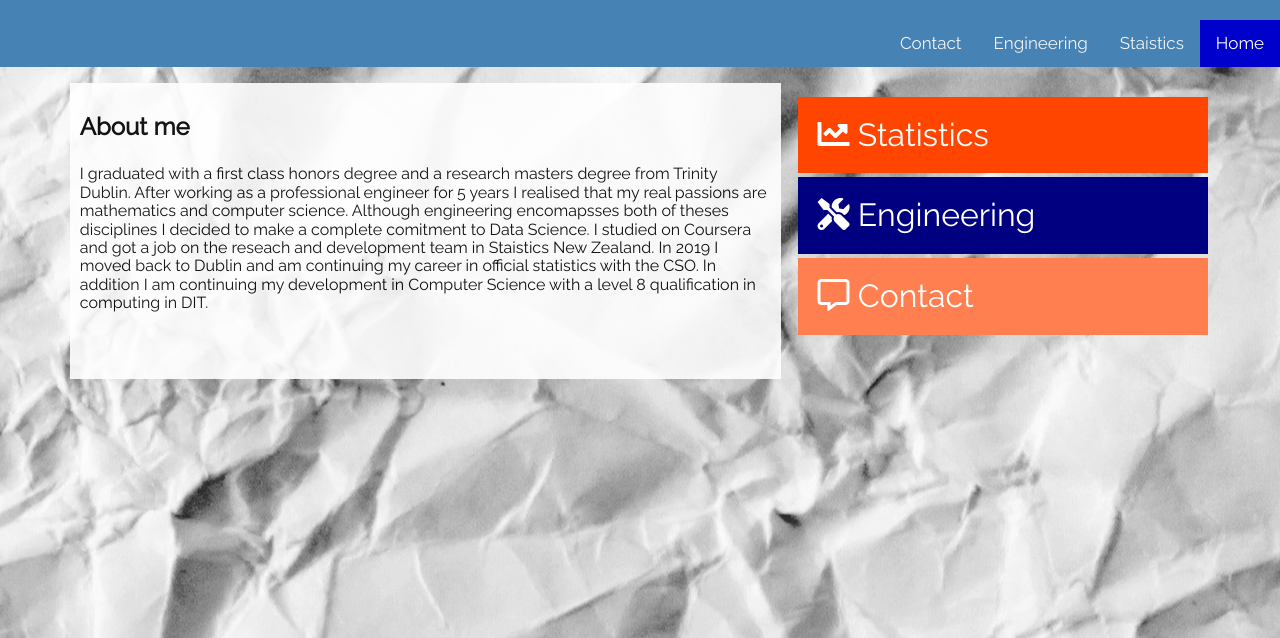
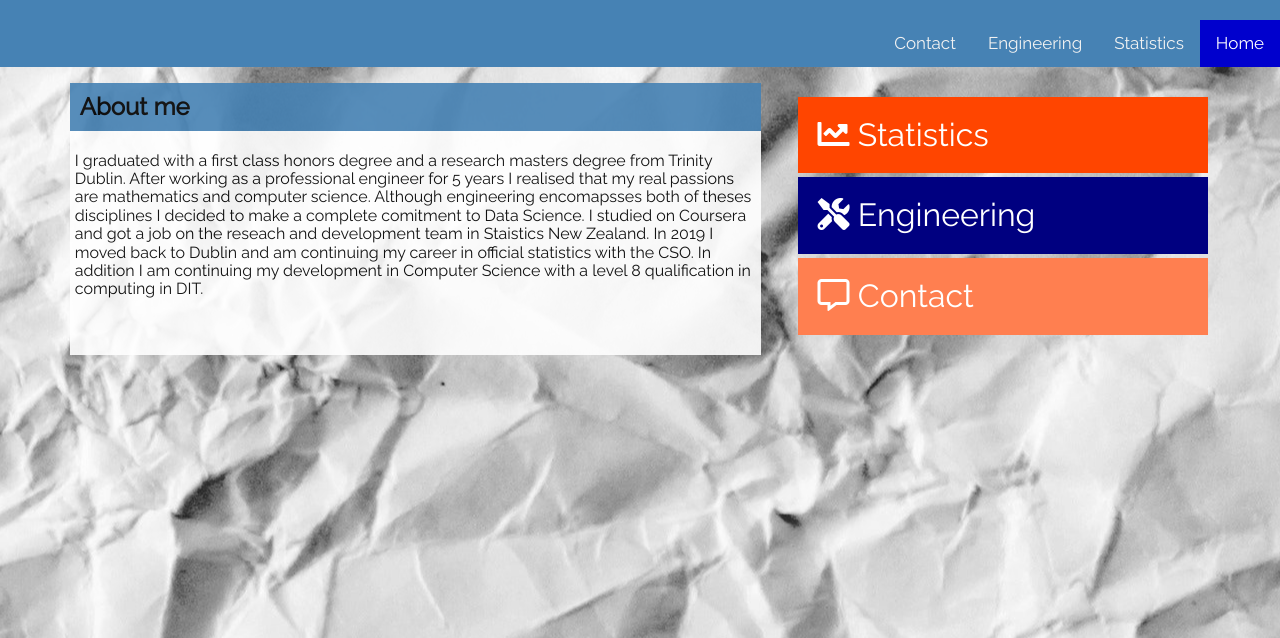
Before and after one commit to Donal-lynch/cv_website, a plain HTML site: page index.html in a window 1280 px wide. Shown: the part 60-698 px from the top of the page. Drawn offline with nearby package versions, Linux system fonts and the light colour scheme.

Commit message:
added margin to .about-me

```diff
--- a/index.html
+++ b/index.html
@@ -62,7 +62,7 @@
 
 				<div class = 'nav-list' id="myTopnav">
 				  <a href="#home" class="active">Home</a>
-				  <a href="statistics.html">Staistics</a>
+				  <a href="statistics.html">Statistics</a>
 				  <a href="engineering.html">Engineering</a>
 				  <a href="contact.html">Contact</a>
 				  <a href="javascript:void(0);" class="icon" onclick="myFunction()">
--- a/mystyles.css
+++ b/mystyles.css
@@ -27,7 +27,7 @@ h1 a{
   text-decoration:none;
   color: white;}
 
-h3{
+h2, h3{
   background-color: steelblue;
   padding: 10px;
   margin: 0px 0px 0.5rem 0px;
@@ -35,6 +35,8 @@ h3{
   margin-right: 0px;
   margin-left: 0px;*/
 }
+
+
 
 .flex_gr_sm a{
   text-decoration:none;
@@ -53,8 +55,8 @@ h3{
 }
 
 .flex_gr_bg{
-  padding: 10px;
-  margin: .25%;
+  /*padding: 10px;
+  margin: .25%;*/
   background-color: white;
   opacity: 0.9;
 }
@@ -69,6 +71,8 @@ h3{
 
 .about_me{
   padding-top: 5px;
+  padding-left: 5px;
+  padding-right: 5px;
   padding-bottom: 40px
 }
 
```
Also changed, not shown: contact.html (+1 -1 lines), engineering.html (+1 -1 lines), statistics.html (+1 -1 lines).
